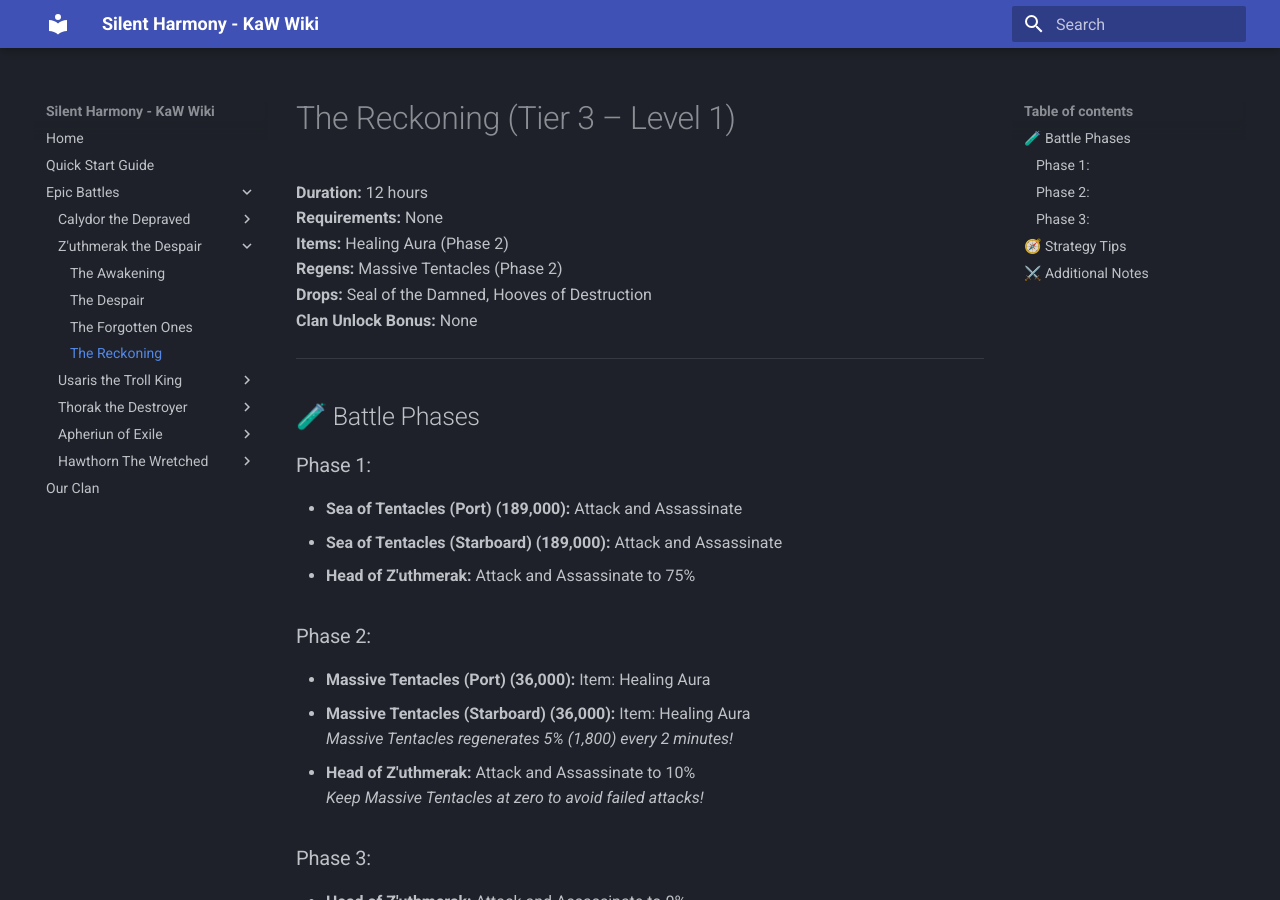
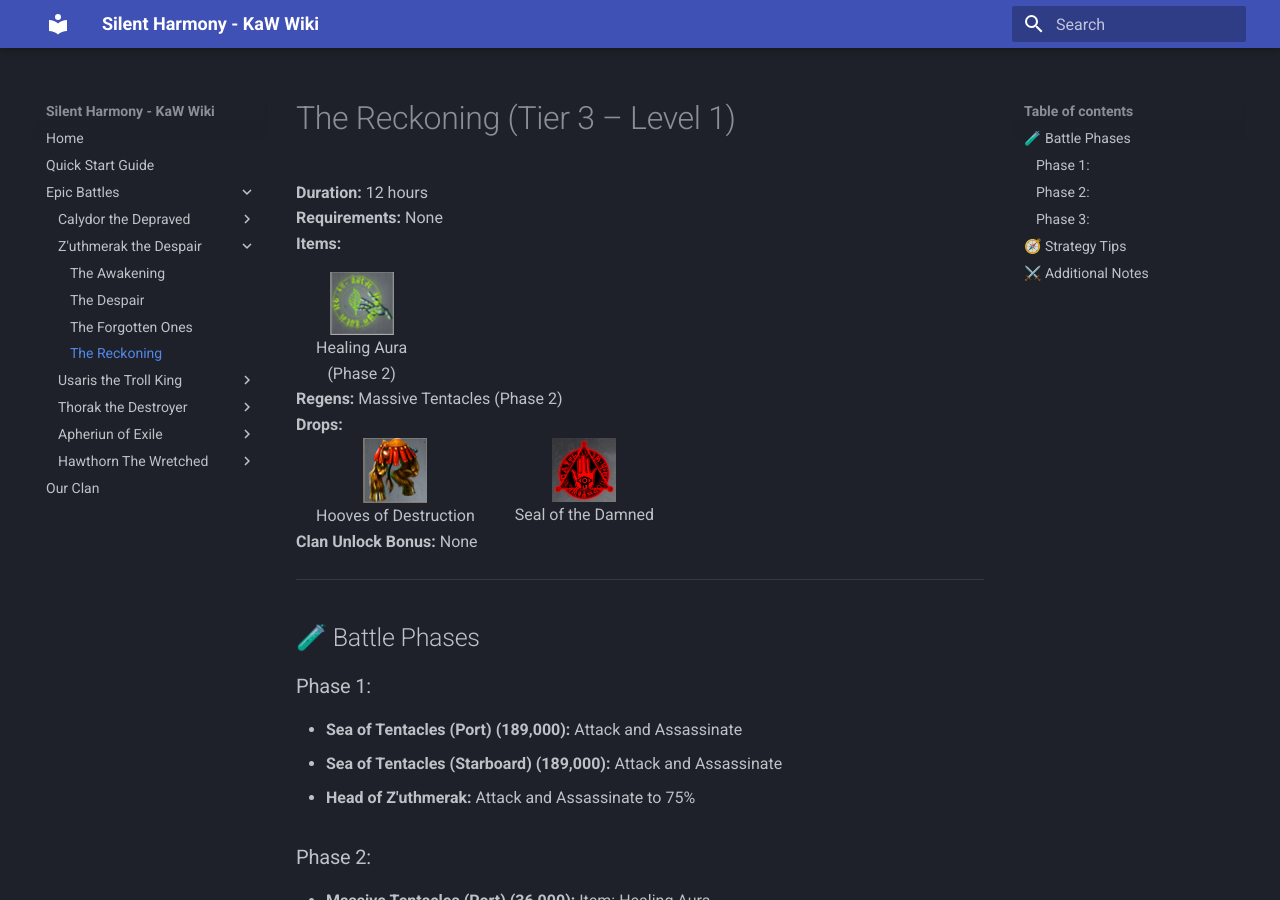
Before and after one commit to SHY-PeaceKeeper-SHY/kaw-wiki, an MkDocs documentation site: the page built from docs/epic-battles/tier2/the-reckoning.md, in a window 1280 px wide and 900 px high. Built offline with MkDocs 1.6.1 and Material for MkDocs 9.7.7, drawn with Linux system fonts in a browser that asks for light colours.

Commit message:
Added item images for Tier 2 & 3 epic battles

```diff
--- a/docs/epic-battles/tier2/the-reckoning.md
+++ b/docs/epic-battles/tier2/the-reckoning.md
@@ -2,9 +2,25 @@
 
 **Duration:** 12 hours
 **Requirements:** None
-**Items:** Healing Aura (Phase 2)
+**Items:** <div style="display:flex; gap:20px;">
+  <div style="display:flex; flex-direction:column; align-items:center; width:max-content;">
+    <img src="../../../images/items/healing-aura.jpg" alt="Healing Aura" width="64" style="cursor:pointer;" onclick="alert('Defense (62.5k Gold / piece)')">
+    <div>Healing Aura</div>
+    <div>(Phase 2)</div>
+  </div>
+</div>
 **Regens:** Massive Tentacles (Phase 2)
-**Drops:** Seal of the Damned, Hooves of Destruction
+**Drops:** <div style="display:flex; gap:20px;">
+  <div style="display:flex; flex-direction:column; align-items:center; width:max-content;">
+    <img src="../../../images/items/hooves-of-destruction.png" alt="Hooves of Destruction" width="64" style="cursor:pointer;" onclick="alert('Stats: Attack: +700,000')">
+    <div>Hooves of Destruction</div>
+  </div>
+
+  <div style="display:flex; flex-direction:column; align-items:center; width:max-content;">
+    <img src="../../../images/items/seal-of-the-damned.png" alt="Seal of the Damned" width="64" style="cursor:pointer;" onclick="alert('Required for Haunting: The Escape!')">
+    <div>Seal of the Damned</div>
+  </div>
+</div>
 **Clan Unlock Bonus:** None
 
 ---
```
Also changed, not shown: docs/epic-battles/tier2/the-forgotten-ones.md (+7 -1 lines), docs/epic-battles/tier3/battle-royale.md (+7 -1 lines), docs/epic-battles/tier3/origins.md (+13 -2 lines), docs/images/items/bribery-gem.png (added), docs/images/items/elixir-of-rage.jpg (added), docs/images/items/healing-aura.jpg (added), docs/images/items/hooves-of-destruction.png (added), docs/images/items/hystricidae-helmet.png (added), docs/images/items/scroll-of-the-mages-eye.jpg (added).
